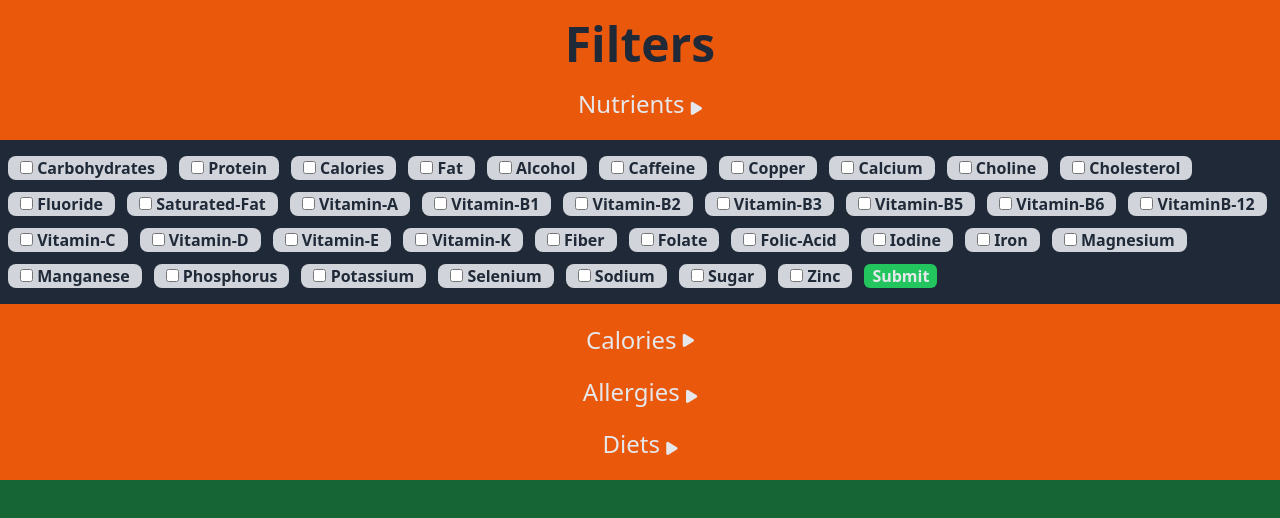
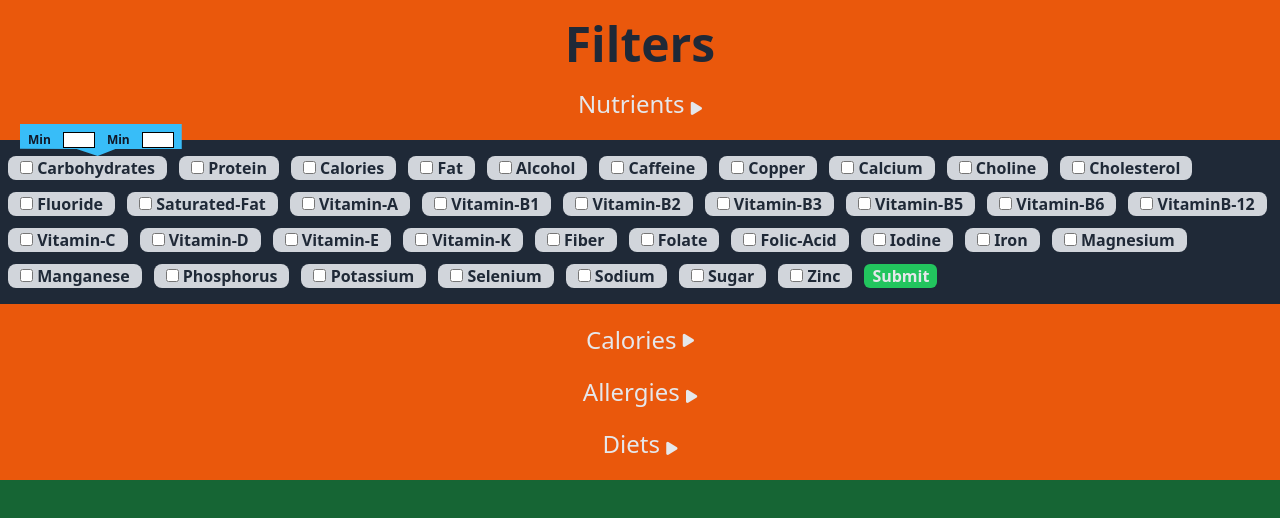
Before and after one commit to Abhishekranjan-01/Javascript-Projects, a plain HTML site: page 1-Level/Recipe-App/index.html in a window 1280 px wide. Drawn offline with Linux system fonts and the light colour scheme.

Commit message:
Getting Form Values And Amount Of Nutrients On One Div

```diff
--- a/1-Level/Recipe-App/index.html
+++ b/1-Level/Recipe-App/index.html
@@ -15,6 +15,15 @@
     <!-- Font Awesome CDN -->
     <link rel="stylesheet" href="https://cdnjs.cloudflare.com/ajax/libs/font-awesome/6.4.2/css/all.min.css" integrity="sha512-z3gLpd7yknf1YoNbCzqRKc4qyor8gaKU1qmn+CShxbuBusANI9QpRohGBreCFkKxLhei6S9CQXFEbbKuqLg0DA==" crossorigin="anonymous" referrerpolicy="no-referrer" />
 
+    <style>
+        input[type=number]::-webkit-inner-spin-button,
+        input[type=number]::-webkit-outer-spin-button {
+    -webkit-appearance: none;
+    -moz-appearance: none;
+    appearance: none;
+    margin: 0;
+}
+    </style>
 
 </head>
 <body class="bg-green-800 h-screen">
@@ -243,7 +252,7 @@
                         <label for="Vegetarian">Vegetarian</label>
                     </div>
 
-                    <button data-nutrients="submit" class="bg-green-500 font-semibold rounded-md px-2 text-gray-200" type="submit">Submit</button>
+                    <button class="bg-green-500 font-semibold rounded-md px-2 text-gray-200" type="submit">Submit</button>
                 </div>
 
 
@@ -266,13 +275,24 @@
 
 
                     <div class="flex flex-wrap gap-3">
-                        <div data-nutrients="Carbohydrates" class="text-gray-800 bg-gray-300 px-3 rounded-lg font-semibold">
+                        <div data-nutrients="Carbohydrates" class="relative text-gray-800 bg-gray-300 px-3 rounded-lg font-semibold">
+
+                            <div data-Carbohydrates="Carbohydrates-amount" class="text-gray-900 bg-sky-400 absolute -top-8 flex flex-row gap-3 px-2 py-2 justify-center items-start"
+                            style="clip-path: polygon(0% 0%, 100% 0%, 100% 78%, 59% 78%, 48% 100%, 35% 78%, 0 77%);">
+
+                                <label for="Carbohydrates-min-amount" class="text-xs font-semibold">Min</label>
+                                <input class="w-8 h-4 text-xs py-1 border border-black outline-none" type="number" name="Carbohydrates-min-amount">
+
+                                <label for="Carbohydrates-max-amount" class="text-xs font-semibold">Min</label>
+                                <input class="w-8 h-4 text-xs py-1 border border-black outline-none" type="number" name="Carbohydrates-max-amount">
+                            </div>
+
                             <input type="checkbox" name="Carbohydrates" >
                             <label for="Carbohydrates">Carbohydrates</label>
                     </div>
 
                     <div data-nutrients="Protein" class="text-gray-800 bg-gray-300 px-3 rounded-lg font-semibold">
-                        <input type="checkbox" name=" Protein" >
+                        <input type="checkbox" name="Protein" >
                         <label for=" Protein"> Protein</label>
                     </div>
 
@@ -457,7 +477,7 @@
                     </div> -->
 
 
-                    <button class="bg-green-500 font-semibold rounded-md px-2 text-gray-200" type="submit">Submit</button>
+                    <button data-nutrients="submit" class="bg-green-500 font-semibold rounded-md px-2 text-gray-200" type="submit">Submit</button>
                 </div>
 
 
```
Also changed, not shown: 1-Level/Recipe-App/style.css.
